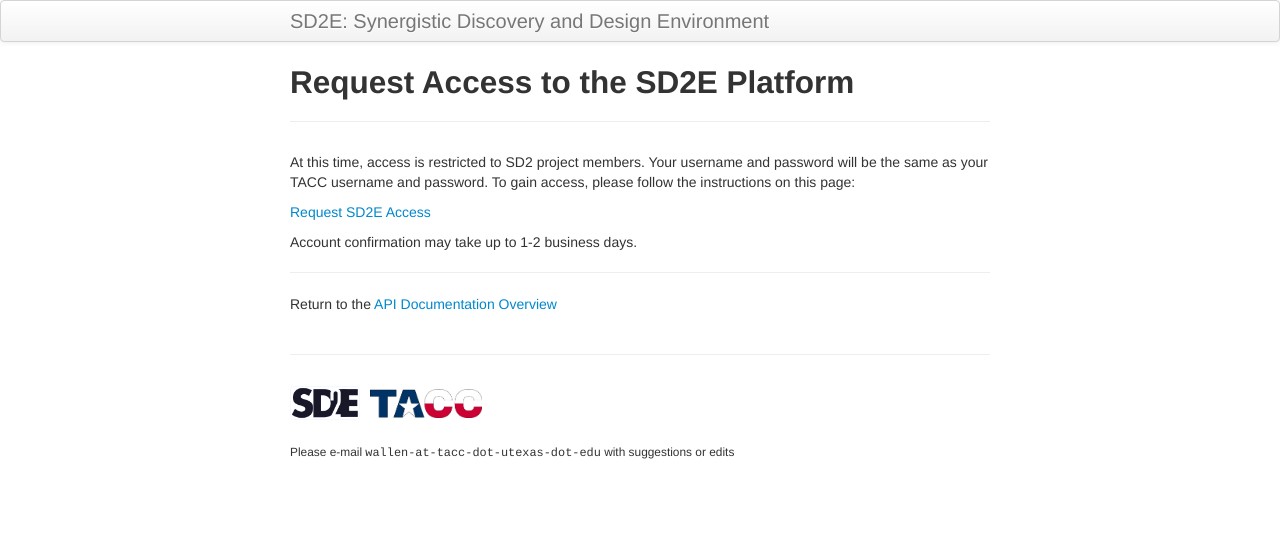
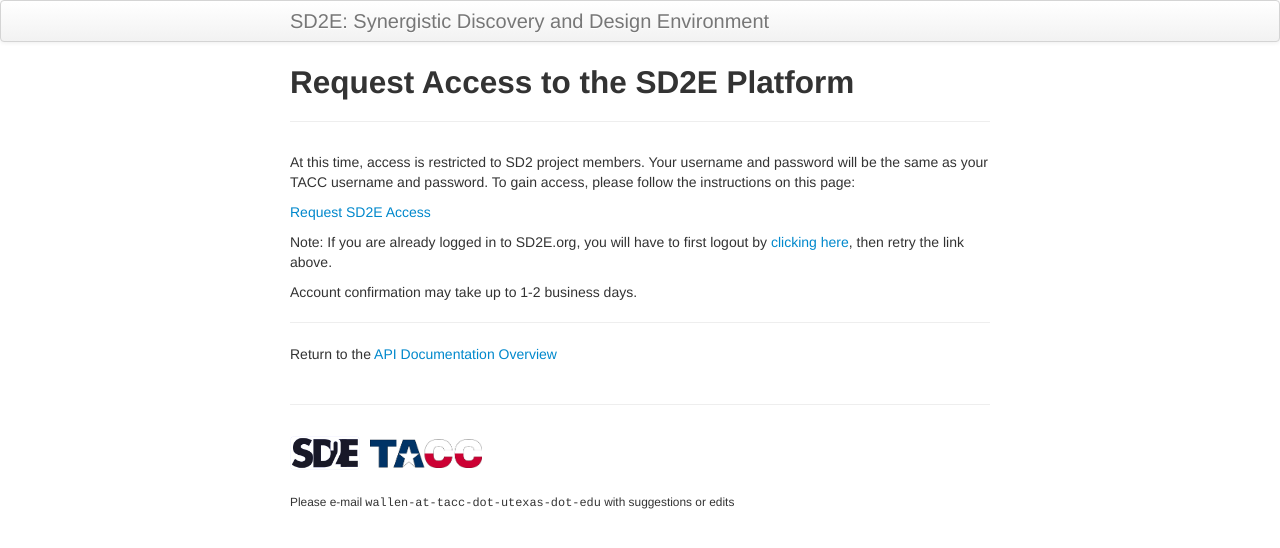
Before and after one commit to SD2E/api-user-guide, a Jekyll site: the page built from docs/request_access.md, in a window 1280 px wide. Shown: the top 548 px of the page. Built offline with Jekyll 4.4.1, drawn with Linux system fonts in a browser that asks for light colours.

Commit message:
if logged in to the sd2e.org site, users first have to log out

```diff
--- a/docs/request_access.md
+++ b/docs/request_access.md
@@ -10,7 +10,11 @@ please follow the instructions on this page:
 
 [Request SD2E Access](https://sd2e.org/accounts/request-access/)
 
+Note: If you are already logged in to SD2E.org, you will have to first logout
+by [clicking here](https://sd2e.org/accounts/logout), then retry the link above.
+
 Account confirmation may take up to 1-2 business days.
+
 
 
 
```
